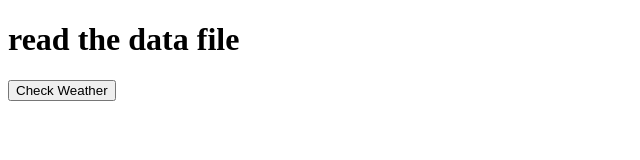
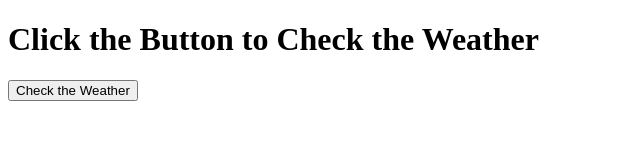
Before and after one commit to jomlli709/freddie-retrospective, a plain HTML site: page index.html in a window 1280 px wide. Shown: the whole page, without its empty margins (0-640 px from the left). Drawn offline with nearby package versions, Linux system fonts and the light colour scheme.

Commit message:
Update index.html

```diff
--- a/index.html
+++ b/index.html
@@ -7,9 +7,9 @@
 </head>
 <body>
 
-    <h1>read the data file</h1>
+    <h1>Click the Button to Check the Weather</h1>
 
-        <button id="checkWeather">Check Weather</button>
+        <button id="checkWeather">Check the Weather</button>
         <div id="weatherInfo"></div>
 
     <script src='https://cdnjs.cloudflare.com/ajax/libs/jquery/3.7.1/jquery.min.js'></script>
```
